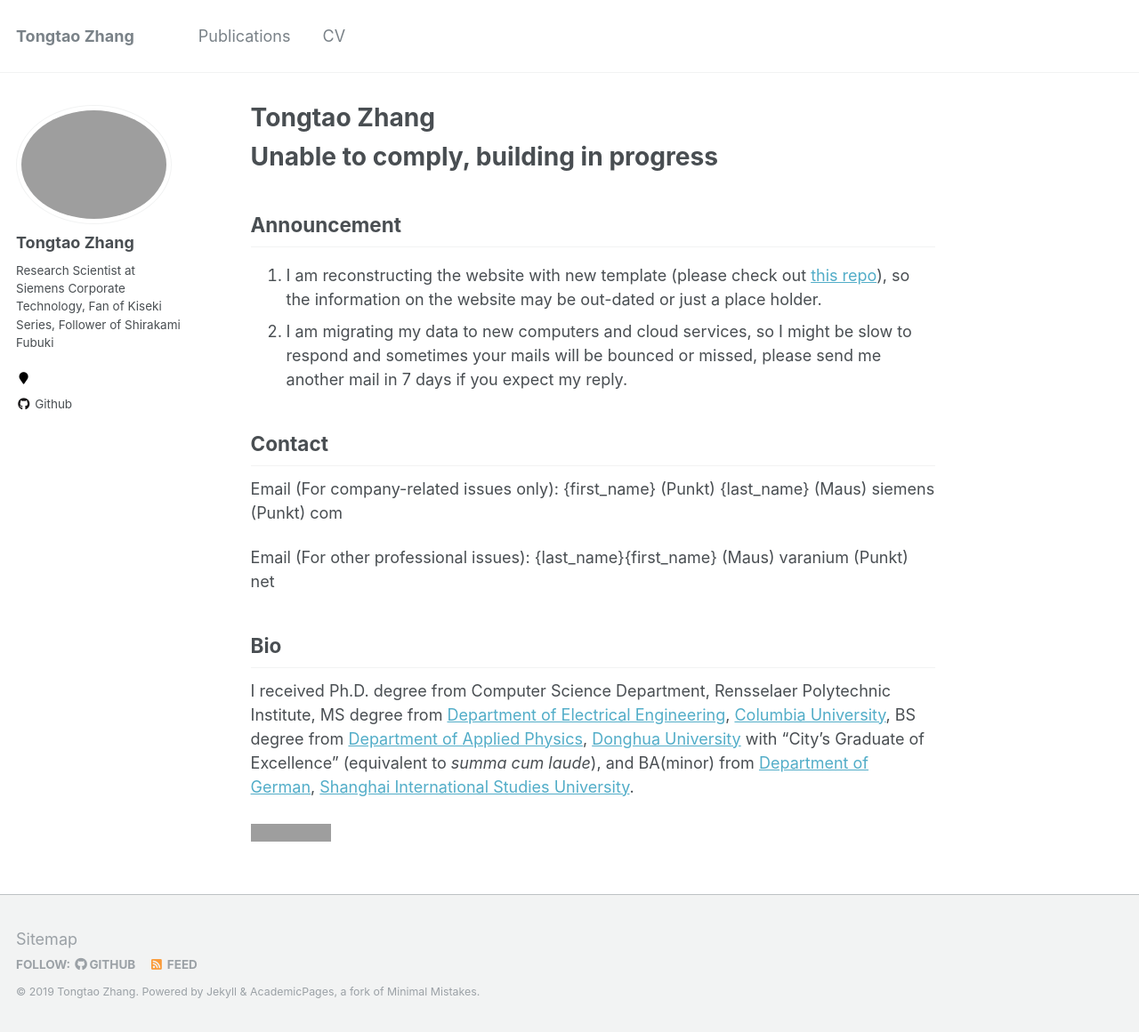
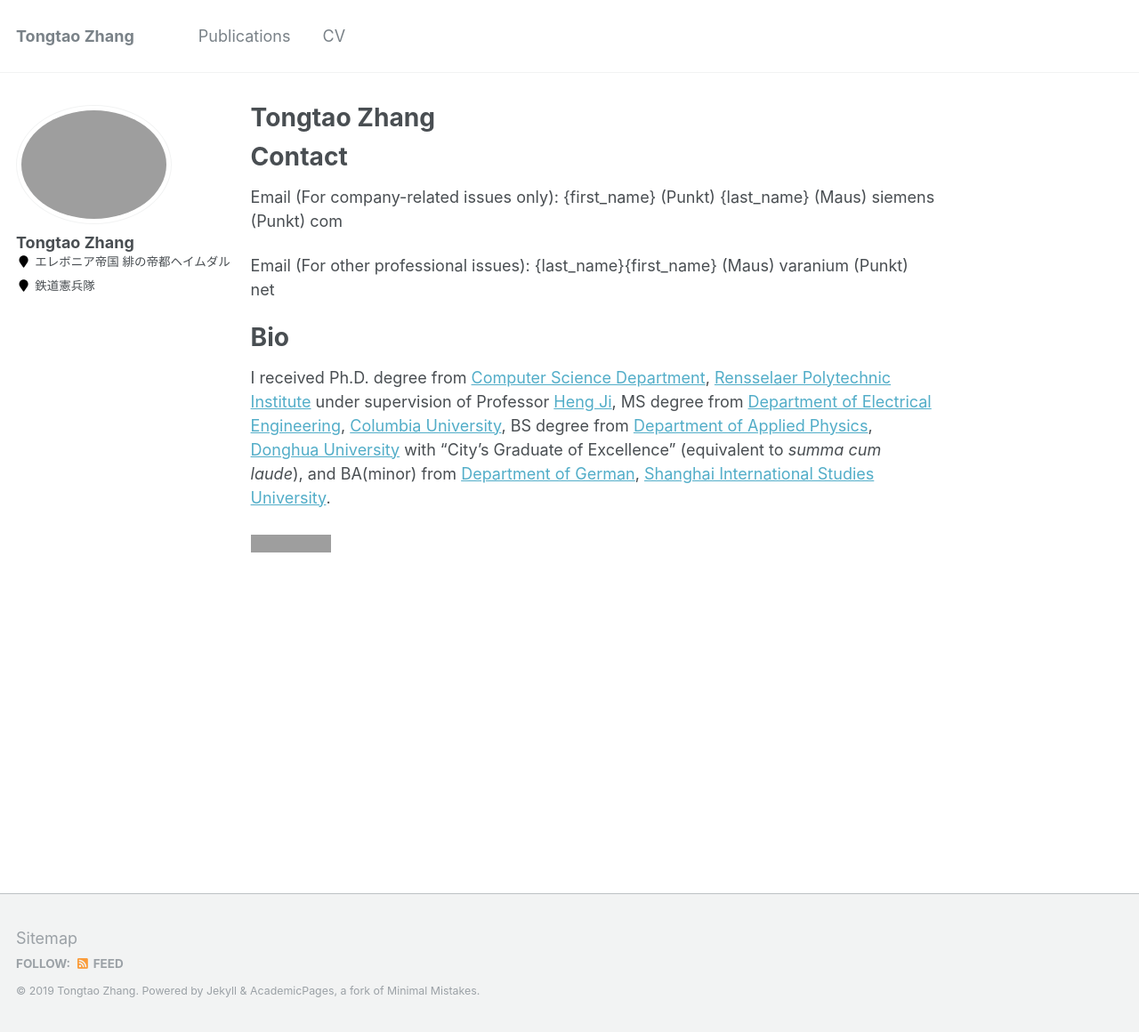
Before and after one commit to charlesztt/charlesztt.github.io, a Jekyll site: the page built from _pages/about.md, in a window 1280 px wide and 1160 px high. Shown: the whole window at 89% size. Built offline with Jekyll 4.4.1, drawn with Linux system fonts in a browser that asks for light colours; grey boxes are pictures that could not be loaded.

Commit message:
update front page

```diff
--- a/_config.yml
+++ b/_config.yml
@@ -82,9 +82,9 @@
 author:
   name             : "Tongtao Zhang"
   avatar           : "TongtaoZhang.png"
-  bio              : "Research Scientist at Siemens Corporate Technology, Fan of Kiseki Series, Follower of Shirakami Fubuki"
-  location         : ""
-  employer         :
+  bio              :
+  location         : "エレボニア帝国 緋の帝都ヘイムダル"
+  employer         : "鉄道憲兵隊"
   pubmed           :
   googlescholar    :
   email            :
@@ -96,7 +96,7 @@
   flickr           :
   facebook         :
   foursquare       :
-  github           : "charlesztt"
+  github           :
   google_plus      :
   keybase          :
   instagram        :
--- a/_pages/about.md
+++ b/_pages/about.md
@@ -8,18 +8,12 @@
   - /about.html
 ---
 
-# Unable to comply, building in progress
-
-## Announcement
-1. I am reconstructing the website with new template (please check out [this repo](https://github.com/academicpages/academicpages.github.io)), so the information on the website may be out-dated or just a place holder.
-2. I am migrating my data to new computers and cloud services, so I might be slow to respond and sometimes your mails will be bounced or missed, please send me another mail in 7 days if you expect my reply.
-
-## Contact
+# Contact
 Email (For company-related issues only): {first_name} (Punkt) {last_name} (Maus) siemens (Punkt) com
 
 Email (For other professional issues): {last_name}{first_name} (Maus) varanium (Punkt) net
 
-## Bio
-I received Ph.D. degree from Computer Science Department, Rensselaer Polytechnic Institute, MS degree from [Department of Electrical Engineering](http://www.ee.columbia.edu), [Columbia University](https://www.columbia.edu), BS degree from [Department of Applied Physics](http://scdhu.dhu.edu.cn/3468/list.htm), [Donghua University](http://www.dhu.edu.cn) with "City's Graduate of Excellence" (equivalent to *summa cum laude*), and BA(minor) from [Department of German](http://german.shisu.edu.cn), [Shanghai International Studies University](http://www.shisu.edu.cn).
+# Bio
+I received Ph.D. degree from [Computer Science Department](https://science.rpi.edu/computer-science), [Rensselaer Polytechnic Institute](https://www.rpi.edu/) under supervision of Professor [Heng Ji](https://blender.cs.illinois.edu/hengji.html), MS degree from [Department of Electrical Engineering](https://www.ee.columbia.edu), [Columbia University](https://www.columbia.edu), BS degree from [Department of Applied Physics](http://scdhu.dhu.edu.cn/3468/list.htm), [Donghua University](http://www.dhu.edu.cn) with "City's Graduate of Excellence" (equivalent to *summa cum laude*), and BA(minor) from [Department of German](http://german.shisu.edu.cn), [Shanghai International Studies University](http://www.shisu.edu.cn).
 
-[![Flag Collector](http://s09.flagcounter.com/count/qDLN/bg_FFFFFF/txt_000000/border_CCCCCC/columns_2/maxflags_10/viewers_0/labels_1/pageviews_1/flags_1/)](http://flgc.info/PKerlE)
+[![Flag Collector](https://s09.flagcounter.com/count/qDLN/bg_FFFFFF/txt_000000/border_CCCCCC/columns_2/maxflags_10/viewers_0/labels_1/pageviews_1/flags_1/)](http://flgc.info/PKerlE)
```
